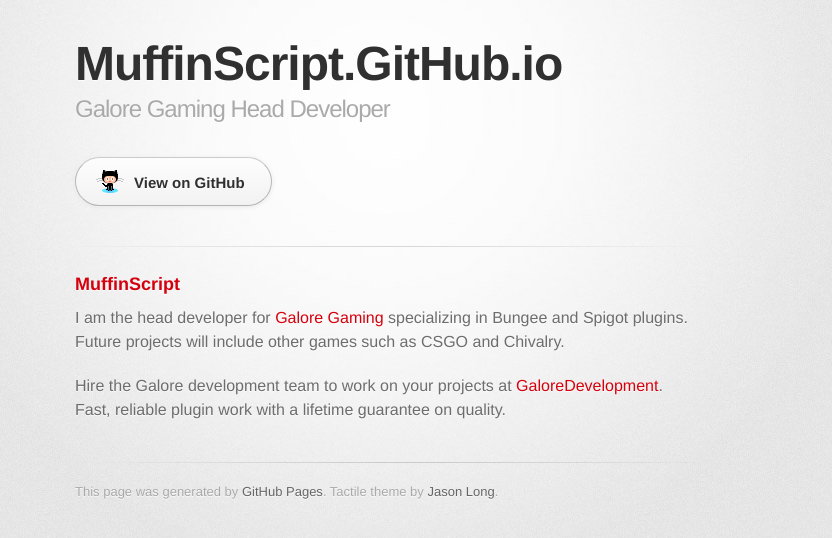
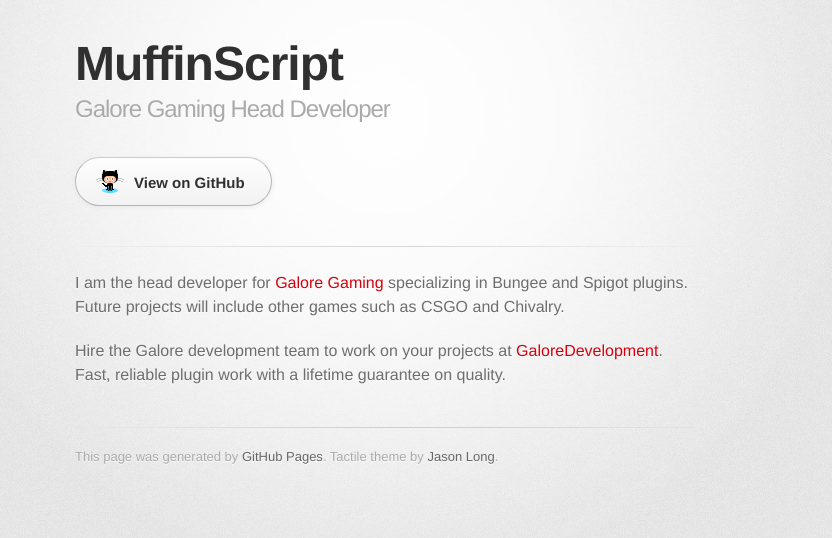
Before and after one commit to MuffinScript/MuffinScript.github.io, a plain HTML site: page index.html in a window 1280 px wide. Shown: the whole page, without its empty margins (255-1087 px from the left). Drawn offline with Linux system fonts and the light colour scheme; a web font is replaced by a local one.

Commit message:
Replace master branch with page content via GitHub

```diff
--- a/index.html
+++ b/index.html
@@ -10,7 +10,7 @@
     <!--[if lt IE 9]>
     <script src="//html5shiv.googlecode.com/svn/trunk/html5.js"></script>
     <![endif]-->
-    <title>MuffinScript.GitHub.io by MuffinScript</title>
+    <title>MuffinScript by MuffinScript</title>
   </head>
 
   <body>
@@ -18,7 +18,7 @@
       <div class="inner">
 
         <header>
-          <h1>MuffinScript.GitHub.io</h1>
+          <h1>MuffinScript</h1>
           <h2>Galore Gaming Head Developer</h2>
         </header>
 
@@ -29,10 +29,7 @@
         <hr>
 
         <section id="main_content">
-          <h3>
-<a id="muffinscript" class="anchor" href="#muffinscript" aria-hidden="true"><span aria-hidden="true" class="octicon octicon-link"></span></a>MuffinScript</h3>
-
-<p>I am the head developer for <a href="http://galoregaming.com">Galore Gaming</a> specializing in Bungee and Spigot plugins. Future projects will include other games such as CSGO and Chivalry.</p>
+          <p>I am the head developer for <a href="http://galoregaming.com">Galore Gaming</a> specializing in Bungee and Spigot plugins. Future projects will include other games such as CSGO and Chivalry.</p>
 
 <p>Hire the Galore development team to work on your projects at <a href="http://www.mc-market.org/threads/76680/#post-940959">GaloreDevelopment</a>.
 Fast, reliable plugin work with a lifetime guarantee on quality.</p>
--- a/params.json
+++ b/params.json
@@ -1 +1 @@
-{"name":"MuffinScript.GitHub.io","tagline":"Galore Gaming Head Developer","body":"### MuffinScript\r\nI am the head developer for [Galore Gaming](http://galoregaming.com) specializing in Bungee and Spigot plugins. Future projects will include other games such as CSGO and Chivalry.\r\n\r\nHire the Galore development team to work on your projects at [GaloreDevelopment](http://www.mc-market.org/threads/76680/#post-940959).\r\nFast, reliable plugin work with a lifetime guarantee on quality.","google":"","note":"Don't delete this file! It's used internally to help with page regeneration."}
+{"name":"MuffinScript","tagline":"Galore Gaming Head Developer","body":"I am the head developer for [Galore Gaming](http://galoregaming.com) specializing in Bungee and Spigot plugins. Future projects will include other games such as CSGO and Chivalry.\r\n\r\nHire the Galore development team to work on your projects at [GaloreDevelopment](http://www.mc-market.org/threads/76680/#post-940959).\r\nFast, reliable plugin work with a lifetime guarantee on quality.","google":"","note":"Don't delete this file! It's used internally to help with page regeneration."}
```
